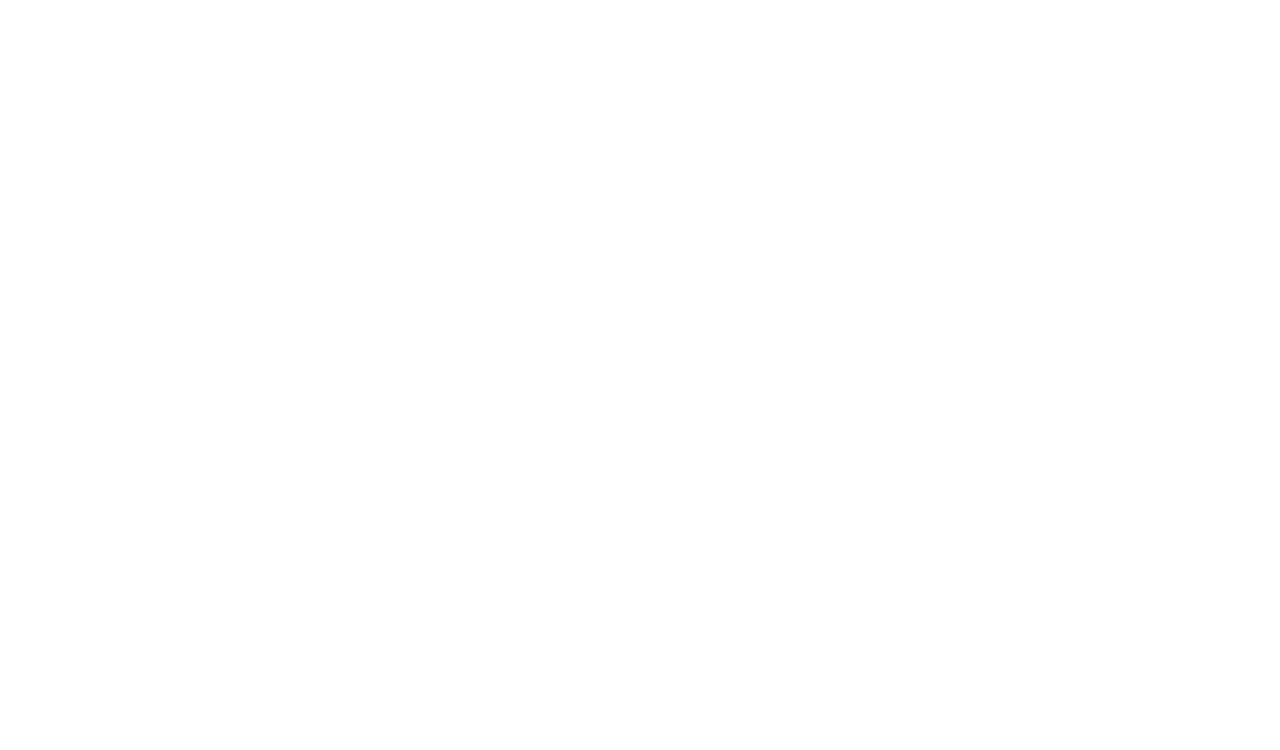
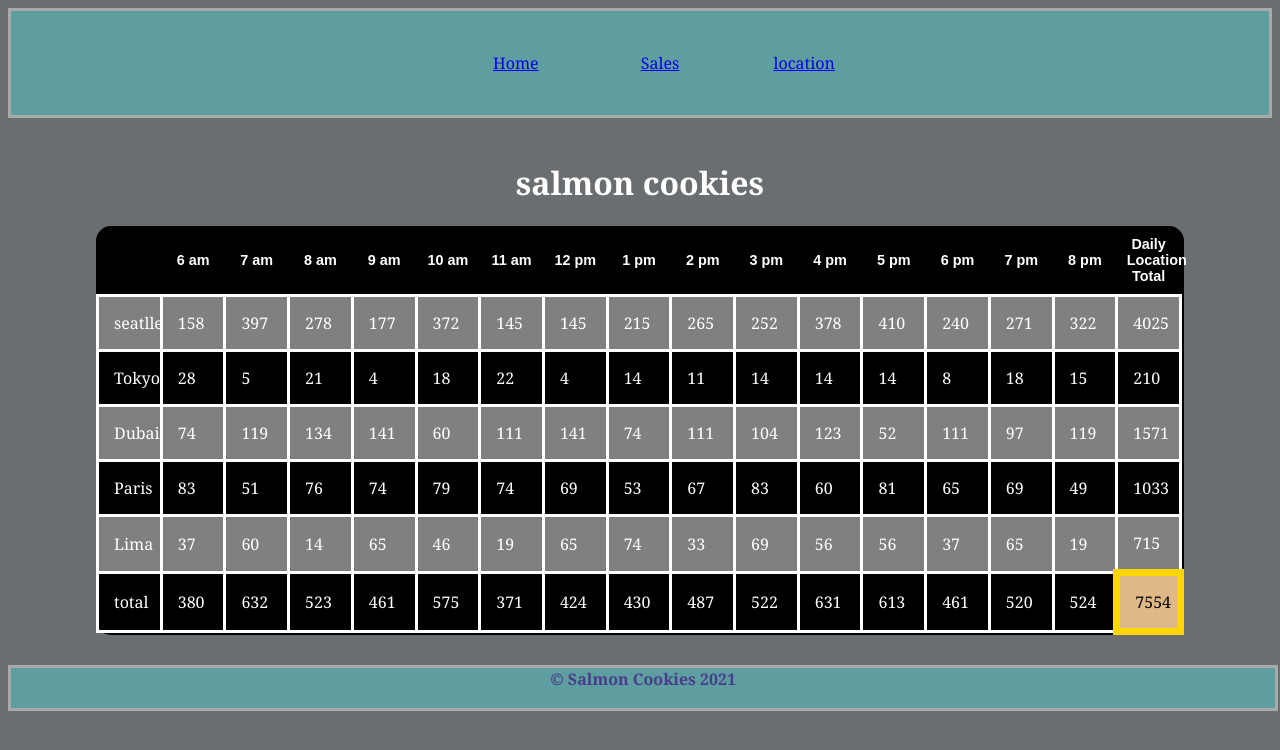
Before and after one commit to Ayhamazraq/Salmon-Cookies-project, a plain HTML site: page sales.html in a window 1280 px wide. Drawn offline with Linux system fonts and the light colour scheme.

Commit message:
add change

```diff
--- a/index.html
+++ b/index.html
@@ -2,19 +2,83 @@
 <html lang="en">
 <head>
     <meta charset="UTF-8">
-    <meta http-equiv="X-UA-Compatible" content="IE=edge">
-    <meta name="viewport" content="width=device-width, initial-scale=1.0">
-    <link rel="stylesheet" href="style.css">
-    <title>Document</title>
+    <meta name="viewport" content="width=device-width, initial-scale=1.0, shrink-to-fit=no">
+    <meta http-equiv="X-UA-Compatible" content="ie=edge">
+    <title>Salmon Cookies</title>
+    <link rel="stylesheet" type="text/css" href="style.css">
 </head>
 <body>
-    <div id="container"></div>
+    <header>
+        <!-- <section>
+            <img id="salmon-logo" src="./img/fish.jpg" alt="logo with cartoon salmon" title="Salmon Cookies Logo">
+            <h1 id="home-heading">Salmon Cookies</h1>
+        </section> -->
+        <nav class="n1">
+            <ul>
+                <li><a href="index.html">Home</a></li>
+                <li><a href="sales.html">Sales</a></li>
+                <li><a href="#">About</a></li>
+
+            </ul>
+        </nav>
+        </header>
+        <main>
+            <section id="sec1">
+                <p>We are Salmon Cookies! Home of the most delicious fish flavored cookies.</p>
+
+            </section>
+            <section id="locations">
+                <h2>Locations</h2>
+                <ul>
+                    <li class="city-names">Seattle
+                        <ul>
+                            <li>2232 Union St, Seattle, WA 98101, USA<li>
+                            <li>206-667-6462</li>
+                        </ul>
+                    </li>
+                    <li class="city-names">Tokyo
+                        <ul>
+                            <li>491-1123, Roppongi Roppongihiruzumoritawa(52-kai), Minato-ku, Tokyo, Japan<li>
+                            <li>8192-618-0967</li>
+                        </ul>
+                    </li>
+                    <li class="city-names">Dubai
+                        <ul>
+                            <li>Box No. 40609, Dubai, Dubai, Emirates</li>
+                            <li>971-2225943</li>
+                        </ul>
+                    </li>
+                    <li class="city-names">Paris
+                        <ul>
+                            <li>63 rue La Boetie, Paris 75015, France</li>
+                            <li>01.12.39.38758</li>
+                        </ul>
+                    </li>
+                    <li class="city-names">Lima
+                        <ul>
+                            <li>Av. Peru 4071 - San Martin de Porres, Lima, Peru</li>
+                            <li>1 5721211</li>
+                        </ul>
+                    </li>
+                </ul>
+                <h2>Store Hours: 6am - 8pm (local time)</h2>
+            </section>
+            <section class="s2">
+                <img src="Pic/chinook.jpg" width="33%"
+                height="300px">
+                <img src="Pic/cutter.jpeg" alt=""width="33%" height="300px">
+                <img src="Pic/family.jpg" alt=""width="33%" height="300px">
+                <img src="Pic/fish.jpg" alt="" width="33%" height="300px">
+                <img src="Pic/frosted-cookie.jpg" alt="" width="33%" height="300px">
 
 
-</main>
-<footer>
 
-</footer>
-<script src="js/app.js"></script>
-</body>
-</html>
+
+            </section>
+        </main>
+        <footer>
+            © Salmon Cookies 2021
+        </footer>
+    </body>
+    </html>
+    </html>
--- a/sales.html
+++ b/sales.html
@@ -0,0 +1,36 @@
+<!DOCTYPE html>
+<html lang="en">
+<head>
+    <meta charset="UTF-8">
+    <meta http-equiv="X-UA-Compatible" content="IE=edge">
+    <meta name="viewport" content="width=device-width, initial-scale=1.0">
+    <link rel="stylesheet" href="style.css">
+    <title>salmon cookies</title>
+</head>
+
+<body>
+    <header>
+
+        <nav class="n1">
+            <ul>
+                <li><a href="index.html">Home</a></li>
+                <li><a href="sales.html"> Sales</a></li>
+                <li><a href="#">location</a></li>
+            </ul>
+        </nav>
+    </br>
+    <h1 id="name">salmon cookies</h1>
+
+    </header>
+
+    <main>
+    <div id="container"></div>
+
+
+</main>
+<footer>
+    © Salmon Cookies 2021
+</footer>
+<script src="js/app.js"></script>
+</body>
+</html>
--- a/style.css
+++ b/style.css
@@ -1,4 +1,95 @@
-table,tr,td,th
-{
-    border : 1px solid red
+
+
+nav ul li {
+    margin: 20px;
+    display: inline-block;
+    padding: 5px 0 5px 0;
+    width: 100px;
 }
+.n1{
+ text-align: center;
+ background-color:cadetblue;
+ border: solid;
+ border-color: darkgray;
+ color:gold;
+}
+#sec1{
+    text-align: center;
+    color: gold;
+}
+.s2{
+    float: left;
+}
+
+#name{
+    text-align: center;
+}
+body {
+ color: white;
+ background-color: #6b6e70;
+ font-family: Georgia, times, serif;
+}
+
+
+table {
+ background-color: black;
+ border-radius: 15px;
+ box-shadow: 0, 6px, 12px, rgba(0,0,0,0,23), 0 10px 40px rgba(0, 0, 0, 0.19);
+ margin: 15px auto 10px;
+ max-height: 100vh;
+ padding: 13px 10px 20px;
+ width: 85vw;
+ table-layout: fixed;
+ border-collapse: collapse;
+ border-spacing: 0;
+ color: white;
+ margin-bottom: 30px;
+}
+table th {
+ font-family: Arial, Helvetica, sans-serif;
+ font-size: .9em;
+ font-weight: 600;
+ padding: 10px;
+}
+
+table td {
+ border: 3px solid white;
+ padding:15px;
+}
+table tr:nth-child(even) {
+ background: gray;
+}
+table tr:hover{
+   border: 3px solid black;
+   background: white;
+   color: black;
+}
+table thead tr:hover{
+   background: black;
+   color: white;
+}
+table th:hover {
+   border: 3px solid black;
+   color: white;
+}
+table tr:hover td {
+   border: 3px solid black;
+}
+table tr:nth-last-child(1) td:nth-last-child(1) {
+   background-color: burlywood;
+ border: solid 7px gold;
+ color: black;
+}
+footer{
+clear: both;
+ bottom: 0;
+ left: 0;
+ text-align: center;
+ background-color:cadetblue;
+ border: solid;
+ border-color: darkgray;
+ color:darkslateblue;
+ font-weight: bold;
+ width: 100%;
+ height: 40px;
+}
```
Also changed, not shown: Pic/chinook.jpg (added), Pic/cutter.jpeg (added), Pic/family.jpg (added), Pic/fish.jpg (added), Pic/frosted-cookie.jpg (added).
